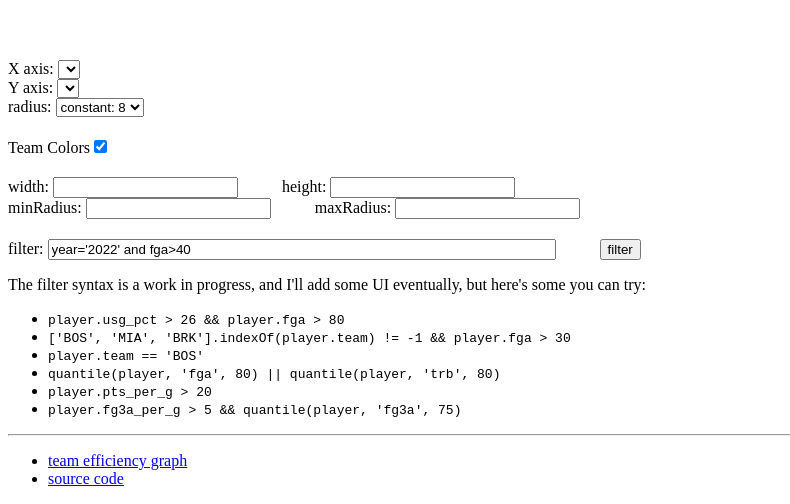
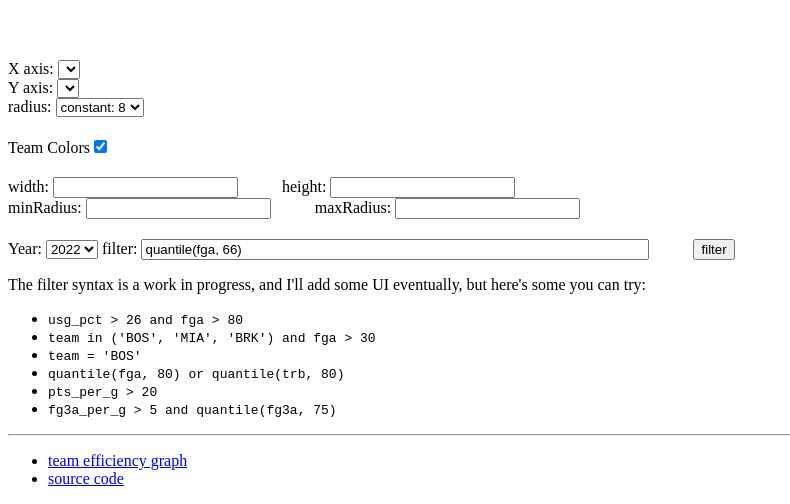
Before and after one commit to llimllib/nbastats, a website: page index.html in a window 1280 px wide. Shown: the part 802-1306 px from the top of the page, without its empty margins (0-790 px from the left). Drawn offline with nearby package versions, Linux system fonts and the light colour scheme.

Commit message:
re-add year and modify examples

```diff
--- a/index.html
+++ b/index.html
@@ -50,22 +50,36 @@ text.pointLabel {
       </span>
     </div>
     <div style="margin-top: 20px">
-      <!-- this field is getting overwritten with "16" for no reason I can figure out at all it is bizarre -->
+      <span>Year: <select id="yearChooser">
+        <option value="2022" selected>2022</option>
+        <option value="2021">2021</option>
+        <option value="2020">2020</option>
+        <option value="2019">2019</option>
+        <option value="2018">2018</option>
+        <option value="2017">2017</option>
+        <option value="2016">2016</option>
+        <option value="2015">2015</option>
+        <option value="2014">2014</option>
+        <option value="2013">2013</option>
+        <option value="2012">2012</option>
+        <option value="2011">2011</option>
+        <option value="2010">2010</option>
+        </select></span>
       filter: <input type="text"
         id="filter"
-        value="year='2022' and fga>40"
+        value="quantile(fga, 66)"
         style="width: 500px"></input>
       <span style="margin-left: 40px">
         <button id="applyFilter">filter</button>
         <p>
         The filter syntax is a work in progress, and I'll add some UI eventually, but here's some you can try:
         <ul>
-          <li><pre>player.usg_pct &gt; 26 &amp;&amp; player.fga &gt; 80</pre></li>
-          <li><pre>['BOS', 'MIA', 'BRK'].indexOf(player.team) != -1 &amp;&amp; player.fga &gt; 30</pre></li>
-          <li><pre>player.team == 'BOS'</pre></li>
-          <li><pre>quantile(player, 'fga', 80) || quantile(player, 'trb', 80)</pre></li>
-          <li><pre>player.pts_per_g &gt; 20</pre></li>
-          <li><pre>player.fg3a_per_g &gt; 5 &amp;&amp; quantile(player, 'fg3a', 75)</pre></li>
+          <li><pre>usg_pct &gt; 26 and fga &gt; 80</pre></li>
+          <li><pre>team in ('BOS', 'MIA', 'BRK') and fga &gt; 30</pre></li>
+          <li><pre>team = 'BOS'</pre></li>
+          <li><pre>quantile(fga, 80) or quantile(trb, 80)</pre></li>
+          <li><pre>pts_per_g &gt; 20</pre></li>
+          <li><pre>fg3a_per_g &gt; 5 and quantile(fg3a, 75)</pre></li>
         </ul>
       </span>
     </div>
```
